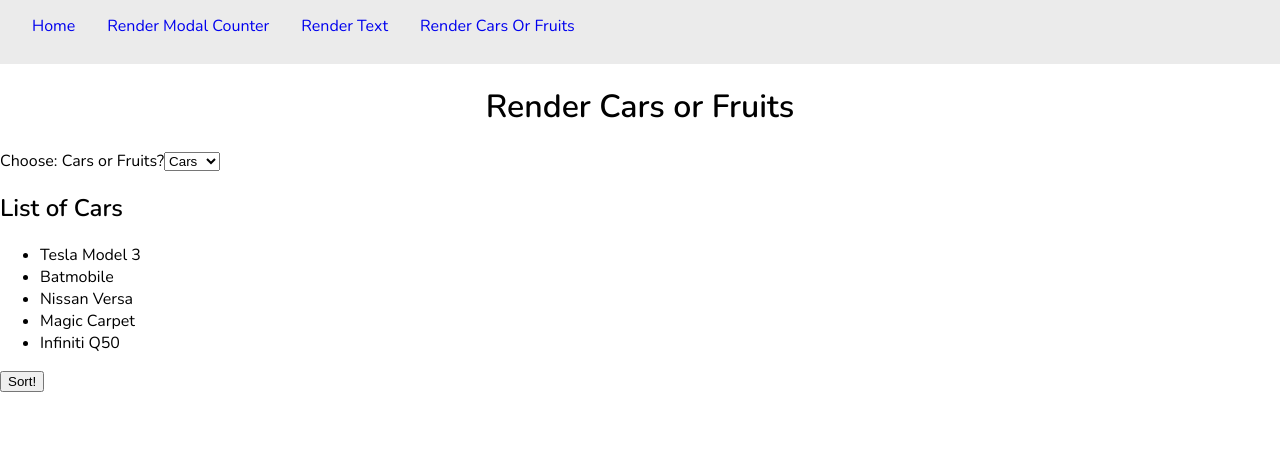
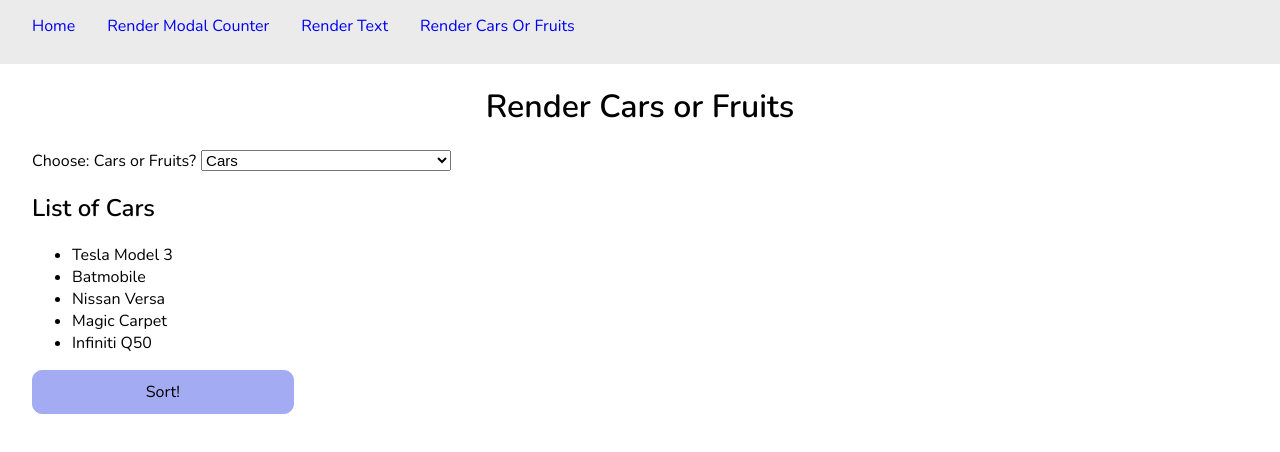
Before and after one commit to ulaura/amex-exercises, a React (Create React App) app: page /rendercarsorfruits in a window 1280 px wide. Shown: the top 452 px of the page. Built offline with nearby package versions, Linux system fonts and the light colour scheme.

Commit message:
feat: Changed RenderCarsOrFruits sort button to div and added styling.

```diff
--- a/src/containers/RenderCarsOrFruits/CarsOrFruitsList.js
+++ b/src/containers/RenderCarsOrFruits/CarsOrFruitsList.js
@@ -51,7 +51,7 @@ class CarsOrFruitsList extends Component {
             )
           )}
         </ul>
-        <button onClick={this.handleSortButton}>Sort!</button>
+        <div id="sort-button" onClick={this.handleSortButton}>Sort!</div>
       </div>
     )
   }
--- a/src/containers/RenderCarsOrFruits/RenderCarsOrFruits.js
+++ b/src/containers/RenderCarsOrFruits/RenderCarsOrFruits.js
@@ -1,5 +1,6 @@
 import React, { Component } from 'react';
 import CarsOrFruitsList from './CarsOrFruitsList';
+import './rendercarsorfruits.css';
 
 
 class RenderCarsOrFruits extends Component {
@@ -22,6 +23,7 @@ class RenderCarsOrFruits extends Component {
       <div>
         <h1 className="page-header">Render Cars or Fruits</h1>
 
+        <div id="component-container">
           <form>
             <label>
               Choose: Cars or Fruits?
@@ -38,6 +40,7 @@ class RenderCarsOrFruits extends Component {
             <CarsOrFruitsList name={"Fruits"} list={this.state.fruits} />
           )}
         </div>
+      </div>
     )
   }
 }
--- /dev/null
+++ b/src/containers/RenderCarsOrFruits/rendercarsorfruits.css
@@ -0,0 +1,25 @@
+#component-container {
+  margin-left: 2rem;
+}
+
+#sort-button {
+  display: block;
+  border: 1px solid #a3abf3;
+  background: #a3abf3;
+  border-radius: 10px;
+  width: 20%;
+  padding: 10px 5px;
+  text-align: center;
+}
+
+#sort-button:hover {
+  cursor: pointer;
+  background: #7b81b9;
+  border: 1px solid #7b81b9;
+}
+
+select {
+  width: 20%;
+  margin-left: 5px;
+  font-size: 15px;
+}
```
Lines whose indentation alone changed are shown as unchanged.
